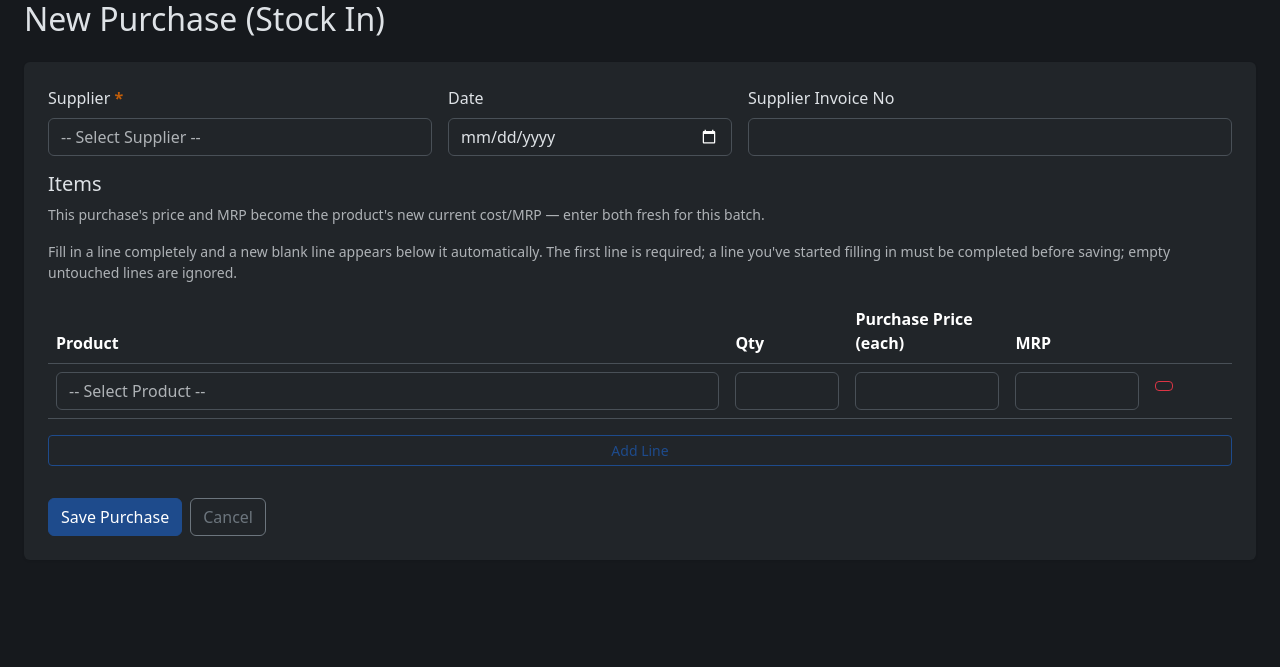
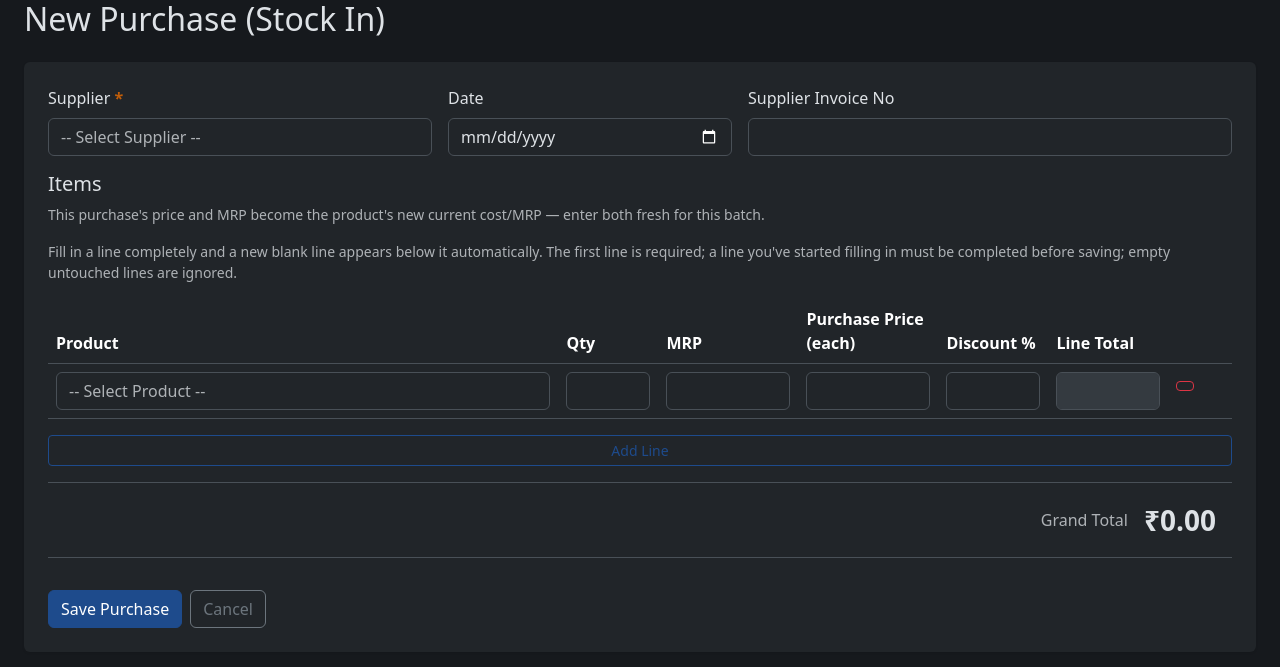
Before and after one commit to partha37/MotoSparePartsERP, a Python web app: template templates/purchases/form.html in a window 1280 px wide. Shown: the top 667 px of the page. Run offline with Jinja, Linux system fonts and the light colour scheme; the template is opened without the code that fills it, so the values that code supplies are empty; some libraries are stand-ins or nearby versions.

Commit message:
Show MRP, discount %, line total, and a grand total on the purchase form/view
Mirrors the same additions just made to the sales form/view.
PurchaseItem.discount_pct uses the same off-MRP formula as
Product.update_cost_from_purchase, scoped to this batch's own numbers.

```diff
--- a/templates/purchases/form.html
+++ b/templates/purchases/form.html
@@ -29,7 +29,7 @@
   <p class="text-muted small">This purchase's price and MRP become the product's new current cost/MRP — enter both fresh for this batch.</p>
   <p class="text-muted small">Fill in a line completely and a new blank line appears below it automatically. The first line is required; a line you've started filling in must be completed before saving; empty untouched lines are ignored.</p>
   <table class="table" id="itemsTable">
-    <thead><tr><th>Product</th><th style="width:120px">Qty</th><th style="width:160px">Purchase Price (each)</th><th style="width:140px">MRP</th><th></th></tr></thead>
+    <thead><tr><th>Product</th><th style="width:100px">Qty</th><th style="width:140px">MRP</th><th style="width:140px">Purchase Price (each)</th><th style="width:110px">Discount %</th><th style="width:120px">Line Total</th><th></th></tr></thead>
     <tbody>
       <tr>
         <td>
@@ -41,13 +41,20 @@
           </select>
         </td>
         <td><input type="number" name="qty[]" class="form-control qty-input" min="1" aria-label="Quantity"></td>
+        <td><input type="number" step="0.01" name="mrp[]" class="form-control mrp-input" aria-label="MRP" min="0.01"></td>
         <td><input type="number" step="0.01" name="purchase_price[]" class="form-control price-input" aria-label="Purchase price each"></td>
-        <td><input type="number" step="0.01" name="mrp[]" class="form-control mrp-input" aria-label="MRP" min="0.01"></td>
+        <td><input type="number" step="0.01" class="form-control discount-input" aria-label="Discount %" readonly tabindex="-1"></td>
+        <td><input type="text" class="form-control line-total-input" aria-label="Line total" disabled></td>
         <td><button type="button" class="btn btn-outline-danger btn-sm remove-row" aria-label="Remove this line">{{ icon('trash') }}</button></td>
       </tr>
     </tbody>
   </table>
   <button type="button" id="addRow" class="btn btn-sm btn-outline-primary mb-3">{{ icon('plus-lg') }}Add Line</button>
+
+  <div class="d-flex justify-content-end align-items-center gap-3 p-3 mb-3 border-top border-bottom">
+    <div class="text-muted">Grand Total</div>
+    <div class="fs-3 fw-bold" id="grandTotalDisplay">₹0.00</div>
+  </div>
 
   <div class="mt-3 d-flex gap-2">
     <button type="submit" class="btn btn-primary">{{ icon('save') }}Save Purchase</button>
@@ -108,6 +115,32 @@ function maybeAutoAddRow(row) {
   }
 }
 
+// Discount % is derived from MRP vs Purchase Price (read-only, same formula
+// as Product.update_cost_from_purchase) rather than entered directly — the
+// two prices are what's actually written on the distributor's invoice.
+function recalcLine(row) {
+  const qty = parseFloat(row.querySelector('.qty-input').value) || 0;
+  const mrp = parseFloat(row.querySelector('.mrp-input').value) || 0;
+  const price = parseFloat(row.querySelector('.price-input').value) || 0;
+  const discountInput = row.querySelector('.discount-input');
+  const lineTotalInput = row.querySelector('.line-total-input');
+
+  discountInput.value = mrp > 0 ? (100 * (1 - price / mrp)).toFixed(2) : '';
+  lineTotalInput.value = (qty && price) ? '₹' + (qty * price).toFixed(2) : '';
+
+  recalcGrandTotal();
+}
+
+function recalcGrandTotal() {
+  let total = 0;
+  document.querySelectorAll('#itemsTable tbody tr').forEach(function (row) {
+    const qty = parseFloat(row.querySelector('.qty-input').value) || 0;
+    const price = parseFloat(row.querySelector('.price-input').value) || 0;
+    total += qty * price;
+  });
+  document.getElementById('grandTotalDisplay').textContent = '₹' + total.toFixed(2);
+}
+
 function wireRow(row) {
   const select = row.querySelector('.product-select');
   SearchableSelect.enhance(select);
@@ -118,9 +151,9 @@ function wireRow(row) {
   select.addEventListener('change', function () {
     maybeAutoAddRow(row);
   });
-  qtyInput.addEventListener('input', function () { maybeAutoAddRow(row); });
-  priceInput.addEventListener('input', function () { maybeAutoAddRow(row); });
-  mrpInput.addEventListener('input', function () { maybeAutoAddRow(row); });
+  qtyInput.addEventListener('input', function () { maybeAutoAddRow(row); recalcLine(row); });
+  priceInput.addEventListener('input', function () { maybeAutoAddRow(row); recalcLine(row); });
+  mrpInput.addEventListener('input', function () { maybeAutoAddRow(row); recalcLine(row); });
 }
 
 document.querySelectorAll('#itemsTable tbody tr').forEach(wireRow);
@@ -134,6 +167,7 @@ document.querySelector('#itemsTable').addEventListener('click', function (e) {
     const tbody = document.querySelector('#itemsTable tbody');
     if (tbody.rows.length > 1) {
       e.target.closest('tr').remove();
+      recalcGrandTotal();
       updateRequiredFlags();
     }
   }
--- a/templates/purchases/view.html
+++ b/templates/purchases/view.html
@@ -11,19 +11,21 @@
 </div>
 <div class="card p-3">
   <table class="table">
-    <thead><tr><th>Product</th><th>Qty</th><th>Price</th><th>Total</th></tr></thead>
+    <thead><tr><th>Product</th><th>Qty</th><th>MRP</th><th>Discount %</th><th>Price</th><th>Total</th></tr></thead>
     <tbody>
       {% for item in purchase.items %}
       <tr>
         <td>{{ item.product.part_no }} - {{ item.product.product_name }}</td>
         <td>{{ item.qty }}</td>
+        <td>₹{{ "%.2f"|format(item.effective_mrp) }}</td>
+        <td>{{ "%.2f"|format(item.discount_pct) if item.discount_pct else '-' }}</td>
         <td>₹{{ "%.2f"|format(item.purchase_price) }}</td>
         <td>₹{{ "%.2f"|format(item.total) }}</td>
       </tr>
       {% endfor %}
     </tbody>
     <tfoot>
-      <tr><th colspan="3" class="text-end">Grand Total</th><th>₹{{ "%.2f"|format(purchase.total) }}</th></tr>
+      <tr><th colspan="5" class="text-end">Grand Total</th><th>₹{{ "%.2f"|format(purchase.total) }}</th></tr>
     </tfoot>
   </table>
 </div>
```
Also changed, not shown: models.py (+10 -0 lines).
